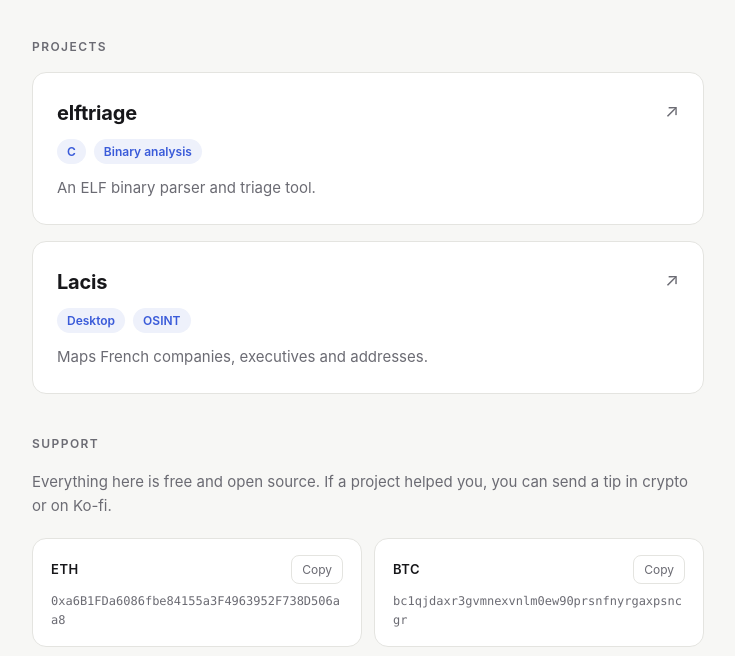
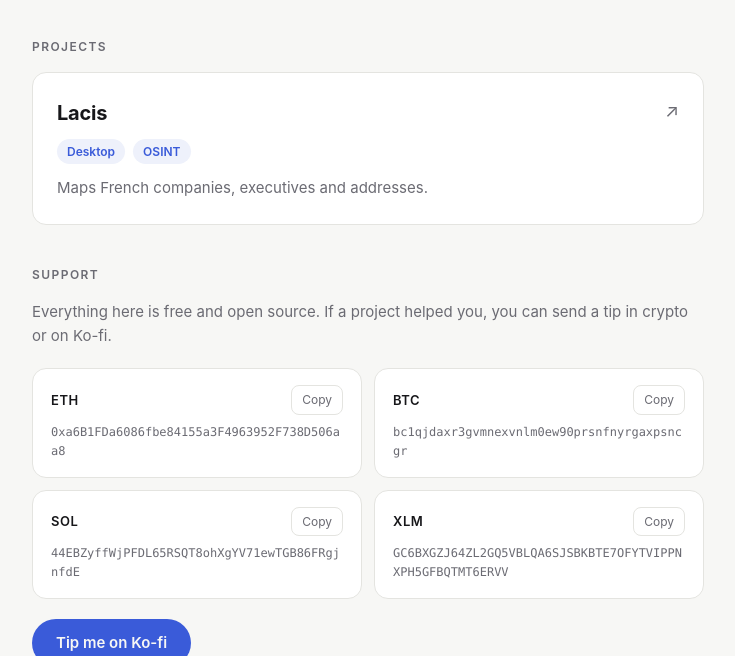
Before and after one commit to c4seus/c4seus.github.io, a plain HTML site: page index.html in a window 1280 px wide. Shown: the part 144-800 px from the top of the page, without its empty margins (272-1007 px from the left). Drawn offline with Linux system fonts and the light colour scheme.

Commit message:
Remove elftriage project from index.html

```diff
--- a/index.html
+++ b/index.html
@@ -223,13 +223,6 @@
     <h2 class="section-title">Projects</h2>
     <ul class="projects">
       <li>
-        <a href="https://github.com/c4seus/elftriage">
-          <span class="name">elftriage</span>
-          <span class="tags"><span class="tag">C</span><span class="tag">Binary analysis</span></span>
-          <span class="desc">An ELF binary parser and triage tool.</span>
-        </a>
-      </li>
-      <li>
         <a href="https://github.com/c4seus/lacis">
           <span class="name">Lacis</span>
           <span class="tags"><span class="tag">Desktop</span><span class="tag">OSINT</span></span>
```
